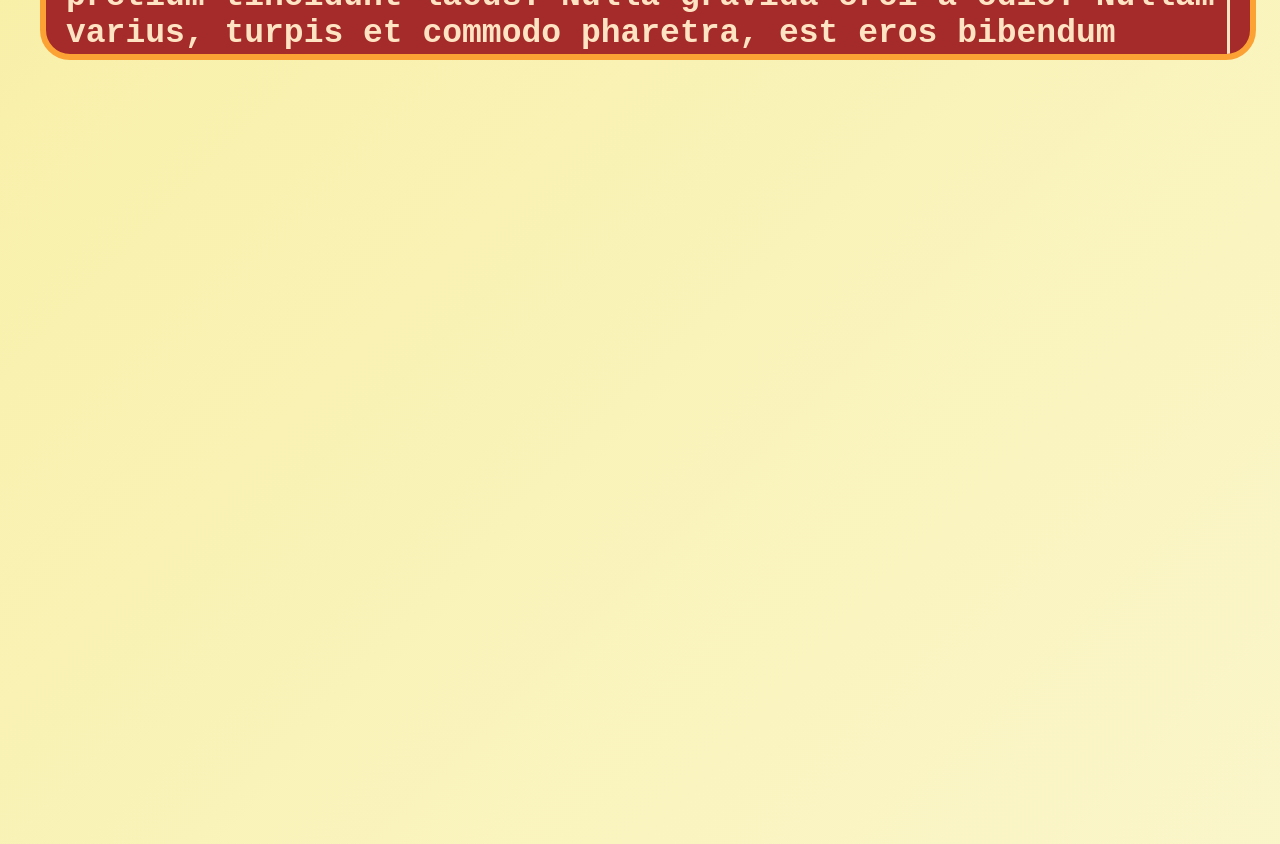
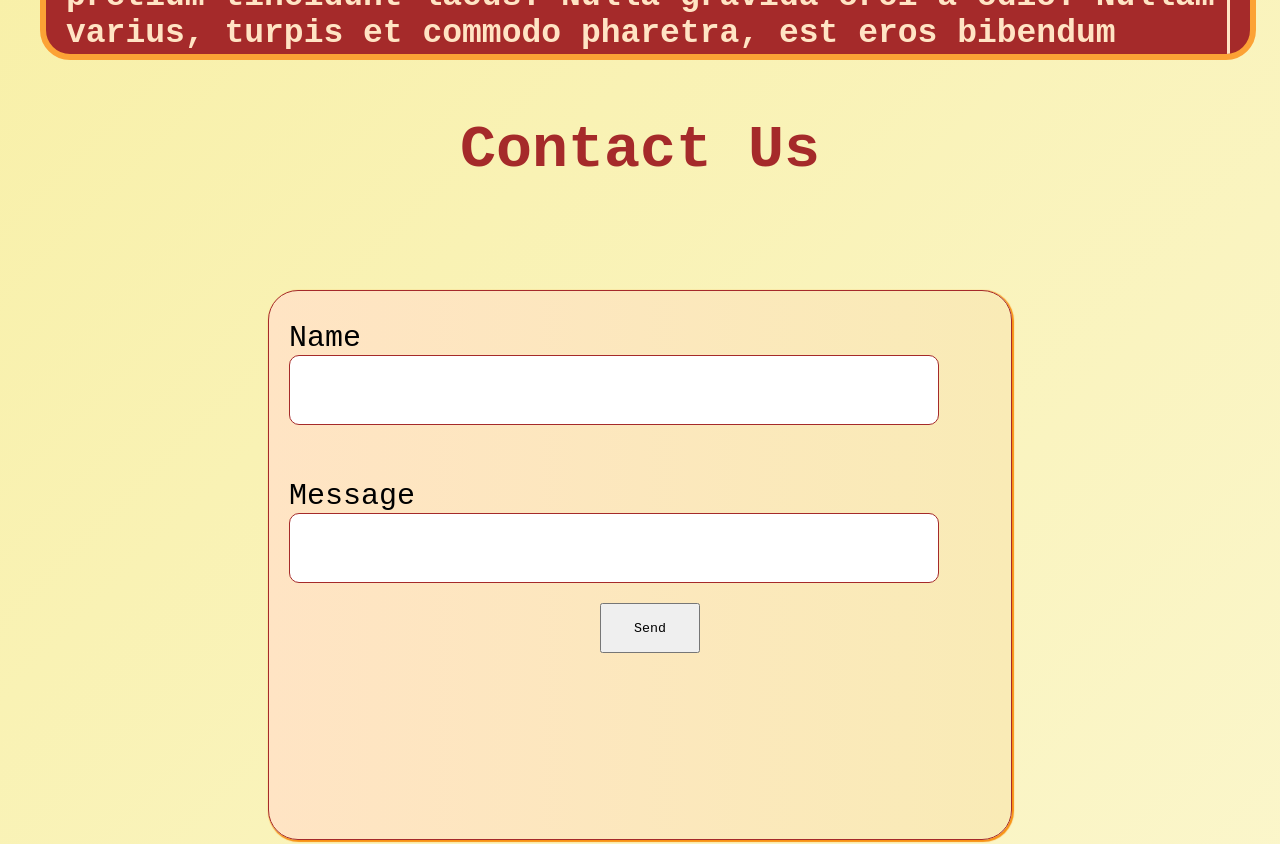
Before and after one commit to Pranjal1804/PETPALS, a Next.js app: page / in a window 1280 px wide. Shown: the part 1560-2404 px from the top of the page. Built offline with nearby package versions, Linux system fonts and the light colour scheme.

Commit message:
Contact form started

```diff
--- /dev/null
+++ b/Components/Contact.js
@@ -0,0 +1,26 @@
+import React from 'react'
+
+const page = () => {
+  return (
+    <>
+    <div id='contact_form_header'>
+        Contact Us
+    </div>
+    <div id='form'>
+    <div id='contact_form'>
+        <form>
+        <label htmlFor="name">Name</label>
+        <input type="text" id="name" name="name" /><br></br>
+        <label htmlFor="messg">Message</label>
+        <input type="text" id="messg" name="messg" />
+        </form>
+        <div id='sendbutton'>
+        <a href='#send'><button id='sb' type='button'>Send</button></a>
+    </div>
+    </div>
+    </div>
+    </>
+  )
+}
+
+export default page
--- a/app/globals.css
+++ b/app/globals.css
@@ -244,3 +244,54 @@ body{
   color: white;
   text-shadow: brown 2.5px 2.5px 2.5px;
 }
+#contact_form_header{
+  display: flex;
+  margin-top: 60px;
+  margin-bottom: 90px;
+  width:100%;
+  height:60px;
+  justify-content: center;
+  align-items: center;
+  font-size: 60px;
+  color: brown;
+  font-weight: bold;
+}
+#contact_form{
+  width: 60%;
+  height:550px;
+  background:linear-gradient(to right, bisque,rgb(249, 235, 182));
+  border:1px solid brown;
+  border-radius: 30px;
+  box-shadow: rgb(248, 145, 19) 1px 1px 1px 1px;
+  padding-left: 20px;
+  padding-top: 30px;
+}
+#form{
+  display: flex;
+  flex-direction: column;
+  padding: 20px;
+  justify-content: center;
+  align-items: center;
+}
+#contact_form form{
+  display: flex;
+  flex-direction: column;
+  font-size: 30px;
+}
+#contact_form form input {
+  width: 90%;
+  height: 70px;
+  margin-bottom: 20px;
+  border-radius: 10px;
+  border: 1px solid brown;
+  padding-left: 10px;
+}
+#sendbutton{
+  display: flex;
+  justify-content: center;
+  align-items: center;
+}
+#sb{
+  width: 100px;
+  height:50px
+}
--- a/app/page.js
+++ b/app/page.js
@@ -3,6 +3,7 @@ import React from 'react'
 import Header from "@/Components/Header"
 import { useGSAP } from '@gsap/react'
 import About from "@/Components/About"
+import Contact from "@/Components/Contact"
 import gsap from 'gsap'
 const page = () => {
   useGSAP(()=>{
@@ -38,6 +39,7 @@ const page = () => {
         </div>
     </div>
     <About />
+    <Contact />
     </>
   )
 }
```
Also changed, not shown: app/contact/page.js (added, +20 -0 lines).
